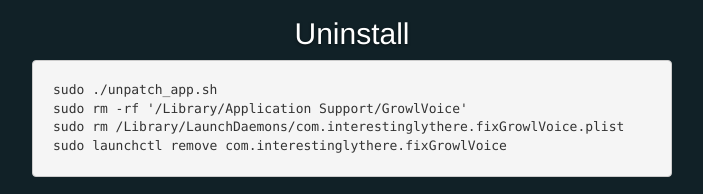
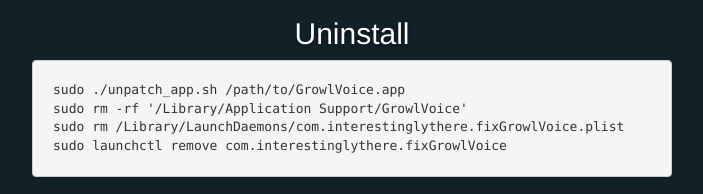
Before and after one commit to szhu/fix-growlvoice, a plain HTML site: page index.html in a window 1280 px wide. Shown: the part 726-920 px from the top of the page, without its empty margins (288-991 px from the left). Drawn offline with Linux system fonts and the light colour scheme.

Commit message:
2014-05-10 13:33

```diff
--- a/index.html
+++ b/index.html
@@ -54,7 +54,7 @@ cd fix-growlvoice
 sudo ./alternate/patch.sh /path/to/GrowlVoice.app</pre>
 
 <h2>Uninstall</h2>
-<pre class="stdwidth text-left inner" style="max-width: 640px">sudo ./unpatch_app.sh
+<pre class="stdwidth text-left inner" style="max-width: 640px">sudo ./unpatch_app.sh /path/to/GrowlVoice.app
 sudo rm -rf '/Library/Application Support/GrowlVoice'
 sudo rm /Library/LaunchDaemons/com.interestinglythere.fixGrowlVoice.plist
 sudo launchctl remove com.interestinglythere.fixGrowlVoice</pre>
```
